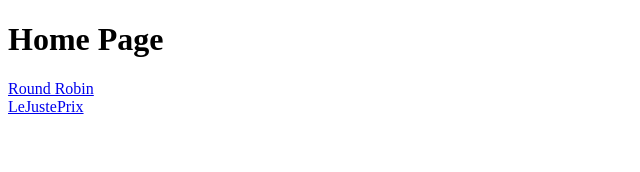
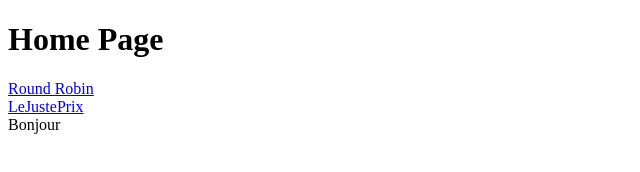
Before and after one commit to warflof/Minijeux, a plain HTML site: page index.html in a window 1280 px wide. Shown: the full height of the page, 0-640 px from the left. Drawn offline with Linux system fonts and the light colour scheme.

Commit message:
add bonjour

```diff
--- a/index.html
+++ b/index.html
@@ -22,6 +22,9 @@
         <div>
             <a href="../Test-app/LeJustePrix/JustePrix/justePrix.html">LeJustePrix</a>
         </div>
+        <div>
+            Bonjour
+        </div>
         <!--[if lt IE 7]>
             <p class="browsehappy">You are using an <strong>outdated</strong> browser. Please <a href="#">upgrade your browser</a> to improve your experience.</p>
         <![endif]-->
```
